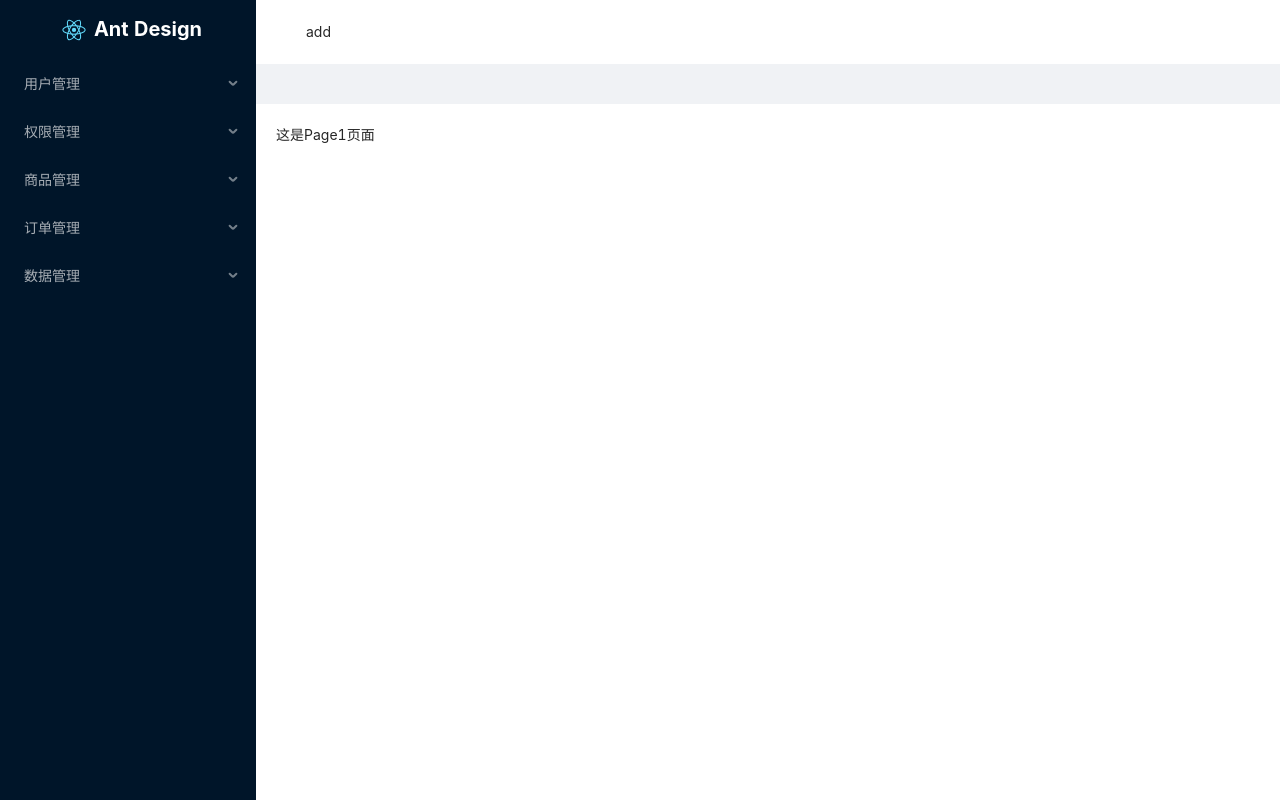
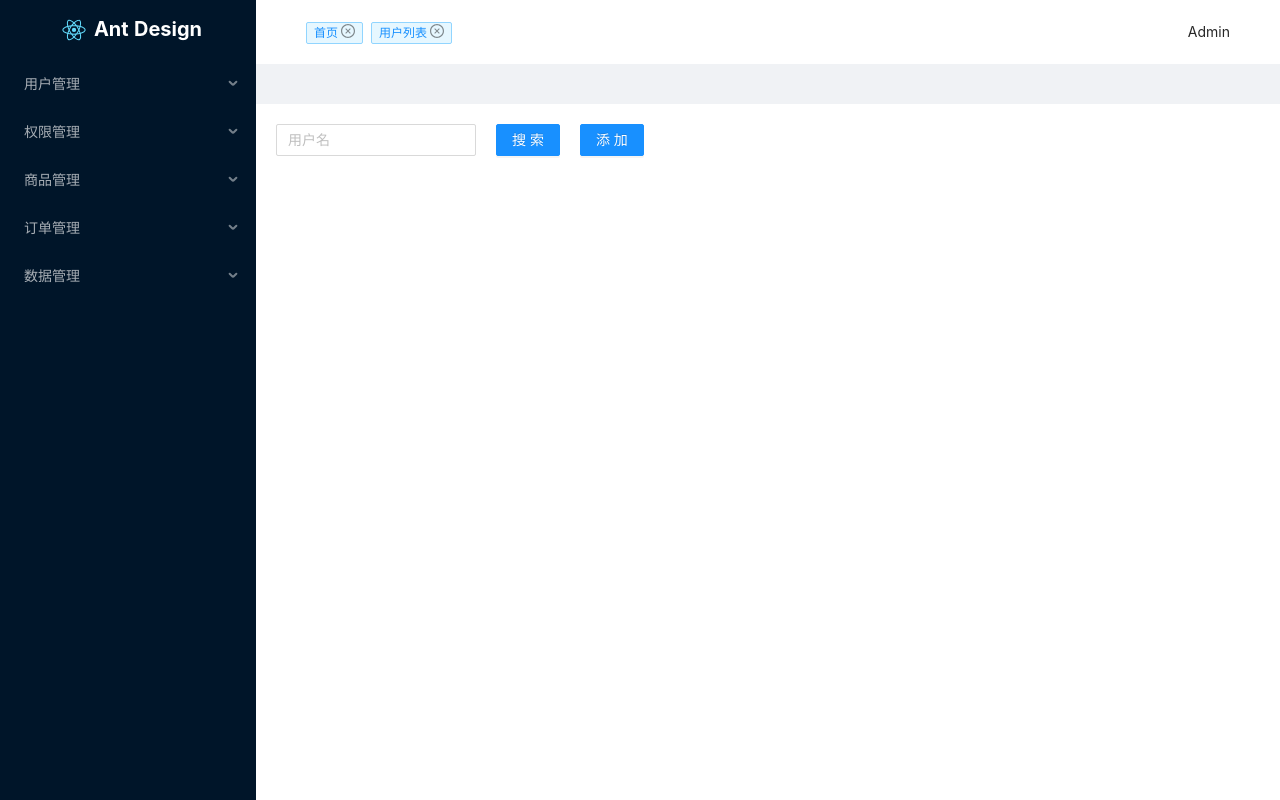
Before and after one commit to chengzhao123/react18-antd, a React app: page /#/data/dataManager in a window 1280 px wide. Built offline with nearby package versions, Linux system fonts and the light colour scheme.

Commit message:
路由菜单配置

```diff
--- a/src/common.css
+++ b/src/common.css
@@ -5,7 +5,7 @@
   padding: 0;
 }
 .routerSpin {
-  margin: 0 0;
+  margin: 30% 0;
   text-align: center;
 }
 .menuLogoDiv {
@@ -23,10 +23,17 @@
   font-size: 20px;
 }
 .navDiv {
+  width: 100%;
   background-color: white;
+  display: flex;
+  align-items: center;
+  justify-content: space-between;
 }
 .contentDiv {
   background-color: white;
   margin-top: 40px;
   padding: 20px;
 }
+::-webkit-scrollbar {
+  width: 1px;
+}
--- /dev/null
+++ b/src/component/loading/index.jsx
@@ -0,0 +1,9 @@
+import React from "react"
+import { Spin } from 'antd'
+export default function MyLoading() {
+    return (
+        <div className="routerSpin">
+            <Spin tip="loading..." />
+        </div>
+    )
+}
--- a/src/component/menu/index.jsx
+++ b/src/component/menu/index.jsx
@@ -1,21 +1,31 @@
-import React from "react"
+import React, {useState} from "react"
 import { Menu } from "antd"
 import { useNavigate} from "react-router-dom"
 
 
 export default function MenuCom(props) {
     const navigate = useNavigate()
+    const [openKey, setOpenKey] = useState([''])
     function changeRouter(e) {
         navigate(e.key)
     }
+    function changeOpenChange(e) {
+        if(e.length !== 0) {
+            setOpenKey([e[1]])
+        } else {
+            setOpenKey([''])
+        }
+
+    }
     return (
         <Menu
-            defaultSelectedKeys={'/layout/page1'}
+            openKeys = {openKey}
             theme={props.theme}
             items={props.showMenuList}
             style={props.menuStyle}
             mode={props.mode}
             onSelect= {(e) => changeRouter(e)}
+            onOpenChange={(e) => changeOpenChange(e)}
         />
     )
 }
--- /dev/null
+++ b/src/component/nav/index.jsx
@@ -0,0 +1,27 @@
+import React from 'react'
+import { Breadcrumb, Tag } from 'antd'
+import { CloseCircleOutlined } from '@ant-design/icons'
+export default function Nav(props) {
+    return (
+        <div className="navDiv">
+            <Breadcrumb separator="">
+                {/* {
+                    props.navList.map(item => {
+                        return (
+                            <Breadcrumb.Item>
+                                <Tag closable color="processing" closeIcon={<CloseCircleOutlined />}>{item}</Tag>
+                            </Breadcrumb.Item>
+                        )
+                    })
+                } */}
+                <Breadcrumb.Item>
+                    <Tag closable color="processing" closeIcon={<CloseCircleOutlined />}>首页</Tag>
+                </Breadcrumb.Item>
+                <Breadcrumb.Item>
+                    <Tag closable color="processing" closeIcon={<CloseCircleOutlined />}>用户列表</Tag>
+                </Breadcrumb.Item>
+            </Breadcrumb>
+            <div>Admin</div>
+        </div>
+    )
+}
--- a/src/page/dashBoard/index.jsx
+++ b/src/page/dashBoard/index.jsx
@@ -1,9 +1,11 @@
-import React from "react"
+import React, { Suspense } from "react"
 import { Outlet } from "react-router-dom"
+import { Layout } from 'antd'
 import MenuCom from '../../component/menu'
+import Nav from '../../component/nav'
 import waveRouter from "../../router/waveRouter"
 import logo from '../../logo.svg'
-import { Layout } from 'antd'
+import MyLoading from "../../component/loading"
 const { Header, Sider, Content } = Layout
 function getMenuList(list, arr) {
     list.map(itemOne => {
@@ -35,10 +37,14 @@ export default function DashBoard() {
                 />
             </Sider>
             <Layout>
-                <Header className="navDiv">add</Header>
+                <Header className="navDiv">
+                    <Nav/>
+                </Header>
                 <Layout>
                     <Content className="contentDiv">
-                        <Outlet />
+                        <Suspense fallback={<MyLoading/>}>
+                            <Outlet />
+                        </Suspense>
                     </Content>
                 </Layout>
             </Layout>
--- a/src/page/userList/index.jsx
+++ b/src/page/userList/index.jsx
@@ -1,6 +1,14 @@
 import React from "react"
-export default function Page1() {
+import { Input, Button } from "antd"
+export default function Page1(props) {
+    console.log(props)
     return (
-        <div>这是Page1页面</div>
+        <div>
+            <div>
+                <Input placeholder="用户名" style={{maxWidth: 200}} />
+                <Button type="primary" round style={{marginLeft: 20}}>搜索</Button>
+                <Button type="primary" round style={{marginLeft: 20}}>添加</Button>
+            </div>
+        </div>
     )
 }
--- a/src/router/index.jsx
+++ b/src/router/index.jsx
@@ -1,11 +1,10 @@
-import React, { Suspense } from "react"
+import React from "react"
 import {
   HashRouter as Router,
   Routes,
   Route,
   Navigate
 } from "react-router-dom"
-import { Spin } from 'antd'
 import staticRouter from './staticRouter'
 import waveRouter from './waveRouter'
 function routerCom(value) {
@@ -19,7 +18,7 @@ function routerCom(value) {
   //如果存在子路由
   if (value.children) {
     return (
-      <Route key={value.path} path={value.path} exact={value.exact} element={<value.component />}>
+      <Route key={value.path} path={value.path} exact={value.exact} element={<value.component {...value} />}>
         {
           value.children.map(item => {
             return routerCom(item)
@@ -30,7 +29,7 @@ function routerCom(value) {
   }
   //不存在重定向和子路由
   return (
-    <Route key={value.path} path={value.path} exact={value.exact} element={<value.component />} />
+    <Route key={value.path} path={value.path} exact={value.exact} element={<value.component {...value} />} />
   )
 }
 /** 组件 **/
@@ -38,7 +37,7 @@ export default function Routers() {
   var routerList = [...staticRouter, ...waveRouter]
   return (
     <Router>
-      <Suspense fallback={<div className="routerSpin"><Spin tip="loading..." /></div>}>
+      {/* <Suspense fallback={<div className="routerSpin"><Spin tip="loading..." /></div>}> */}
         <Routes>
           {
             routerList.map(item => {
@@ -46,7 +45,7 @@ export default function Routers() {
             })
           }
         </Routes>
-      </Suspense>
+      {/* </Suspense> */}
     </Router>
   );
 }
```
